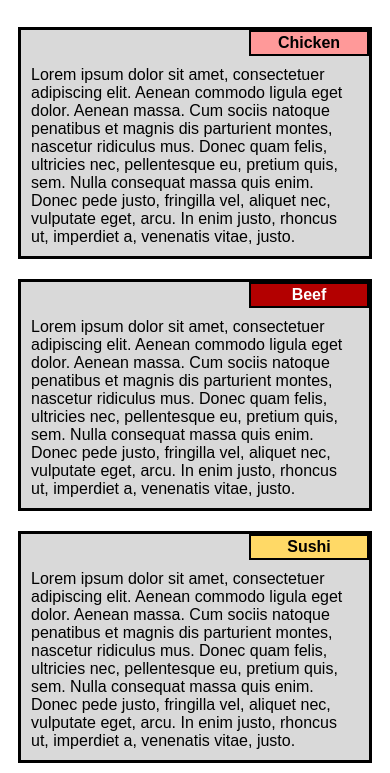
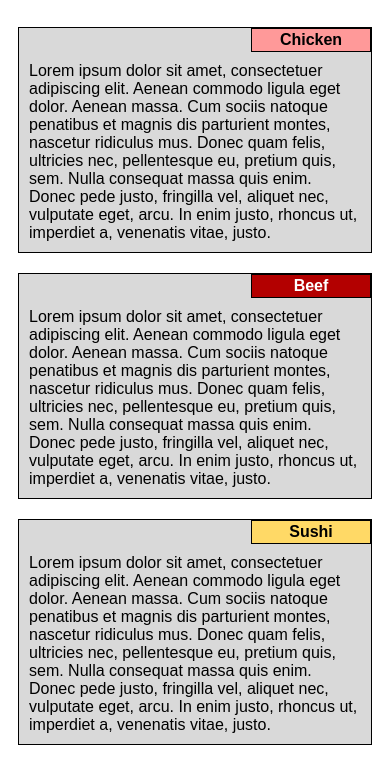
Before and after one commit to fa2m-alex/coursera-web, a plain HTML site: page module2-solution/index.html in a window 390 px wide. Shown: the part 71-844 px from the top of the page. Drawn offline with Linux system fonts and the light colour scheme.

Commit message:
Tablet view style changed

```diff
--- a/module2-solution/css/style.css
+++ b/module2-solution/css/style.css
@@ -8,46 +8,43 @@ h1 {
   margin-bottom: 20px;
   padding: 5px;
   text-align: center;
-  /*font-family: Verdana;*/
 }
 
 
 content {
-  /*font-family: Verdana;*/
   padding: 10px;
   float: left;
 }
 
 .block {
   float: left;
-  border: 3px solid black;
+  border: 1px solid black;
   background-color: #d9d9d9;
 }
 
 .region-1 {
   float: right;
   width: 120px;
-  border: 2px solid black;
+  border: 1px solid black;
   background-color: #ff9999;
 }
 .region-2 {
   float: right;
   width: 120px;
-  border: 2px solid black;
+  border: 1px solid black;
   background-color: #b30000;
   color: white;
 }
 .region-3 {
   float: right;
   width: 120px;
-  border: 2px solid black;
+  border: 1px solid black;
   background-color: #ffd966;
 }
 
 .region-content {
   margin: 0;
   padding: 2px;
-  /*font-family: Verdana;*/
   text-align: center;
   font-weight: bold;
 }
@@ -56,6 +53,7 @@ content {
 .row {
   width: 100%;
 }
+
 /********** Large devices only **********/
 @media (min-width: 992px) {
   .col-lg-1, .col-lg-2, .col-lg-3, .col-lg-4, .col-lg-5, .col-lg-6, .col-lg-7, .col-lg-8, .col-lg-9, .col-lg-10, .col-lg-11, .col-lg-12 {
--- a/module2-solution/index.html
+++ b/module2-solution/index.html
@@ -3,7 +3,7 @@
 <head>
   <meta charset="utf-8">
   <meta name="viewport" content="width=device-width, initial-scale=1">
-  <title>Hello world</title>
+  <title>Module 2 Solution</title>
   <link rel="stylesheet" href="css/style.css">
 </head>
 <body>
@@ -27,7 +27,7 @@
       </content>
     </div>
   </div>
-  <div class="col-lg-4 col-md-6 col-sm-12">
+  <div class="col-lg-4 col-md-12 col-sm-12">
     <div class="block">
       <div class="region-3"><p class="region-content">Sushi</p></div>
       <content>Lorem ipsum dolor sit amet, consectetuer adipiscing elit. Aenean commodo ligula eget dolor. Aenean massa. Cum sociis natoque penatibus et magnis dis parturient montes, nascetur ridiculus mus. Donec quam felis, ultricies nec, pellentesque eu, pretium quis, sem. Nulla consequat massa quis enim. Donec pede justo, fringilla vel, aliquet nec, vulputate eget, arcu. In enim justo, rhoncus ut, imperdiet a, venenatis vitae, justo.
```
